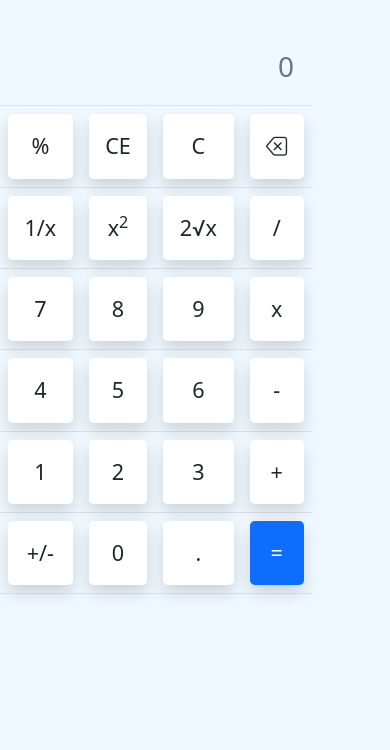
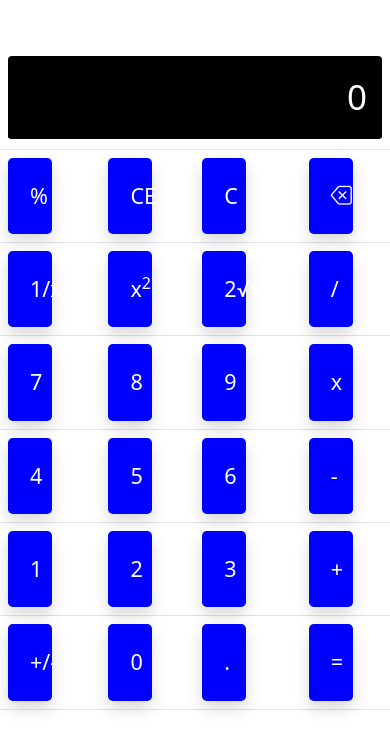
Before and after one commit to Brijesh1990/calculatorapp, a plain HTML site: page index.html in a window 390 px wide. Drawn offline with nearby package versions, Linux system fonts and the light colour scheme.

Commit message:
Update calc.css

```diff
--- a/css/calc.css
+++ b/css/calc.css
@@ -1,24 +1,71 @@
 body
 {
-    margin: 0;
-    padding: 0;
-    overflow-x: hidden;
-    box-sizing: border-box;
-    background-color: aliceblue !important;
+margin: 0;
+padding: 0;
+overflow-x: hidden;
+box-sizing: border-box;
 }
-.calculator-app
+
+#result
 {
-    width: 80%;
-    height: auto;
-    margin-top: 7% !important;
+width: 100% !important;
+padding: 15px;
+text-align: right;
+font-size: 35px;
 }
-.calculator-app input
+
+.btn-lg
 {
-    width: 100%;
-    height: auto;
-    padding: 10px;
-    text-align: right;
-    font-size: 28px;
-    border: none;
-    background-color: aliceblue;
+width: 24.6% !important;
+height: auto !important;
+padding: 22px !important;
 }
+
+@media only screen and (max-width:580px)
+{
+
+body
+{
+margin: 0 !important;
+padding: 0 !important;
+overflow-x: hidden !important;
+box-sizing: border-box !important;
+background-color:  white !important;
+color: white !important;
+}
+.container
+{
+max-width: 100% !important;
+}
+
+#result
+{
+width: 100% !important;
+padding: 15px !important;
+text-align: right !important;
+font-size: 35px !important;
+border: none !important;
+border-bottom: solid 2px !important;
+background-color: black !important;
+color: white !important;
+}
+::placeholder
+{
+    color: white !important;
+}
+
+.btn-lg
+{
+width: 24.4% !important;
+height: auto !important;
+padding: 22px !important;
+background-color:black !important;
+color: white !important;
+}
+#btn
+{
+    background-color: blue !important;
+    color: white !important;
+}
+
+}
```
